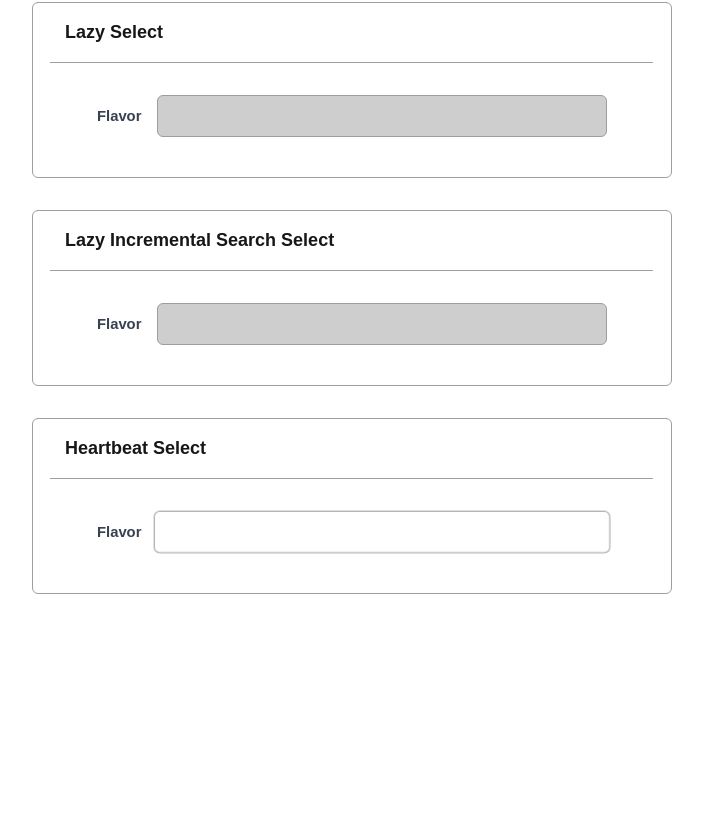
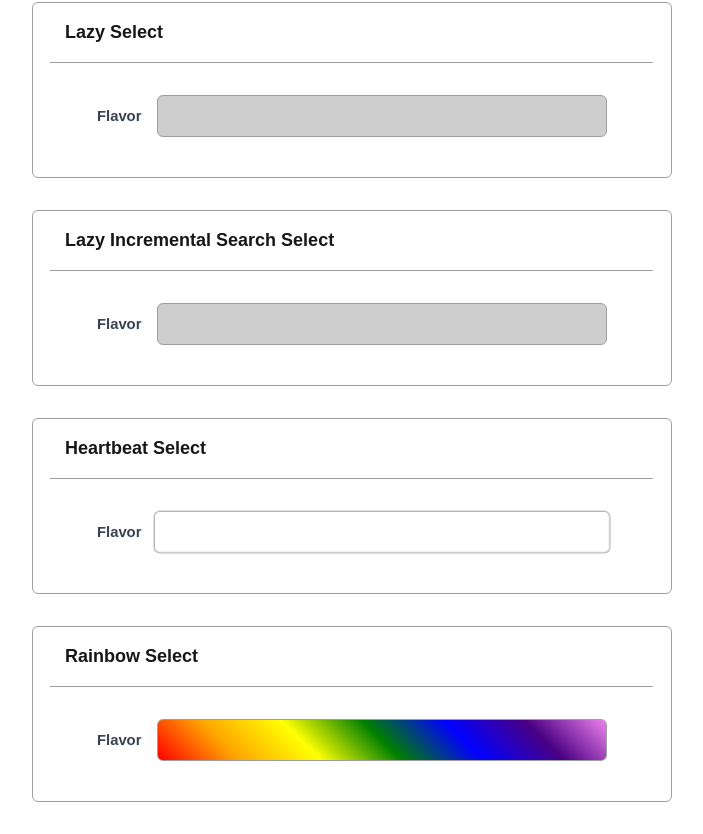
Before and after one commit to Gizmo-Verindipencil/My-React-Select, a Next.js app: page / in a window 1280 px wide. Shown: the part 494-1328 px from the top of the page, without its empty margins (16-719 px from the left). Before the commit the page ends 1120 px from the top, so only its background shows below. Built offline with nearby package versions, Linux system fonts and the light colour scheme.

Commit message:
Add rainbow select

```diff
--- a/src/app/page.tsx
+++ b/src/app/page.tsx
@@ -7,6 +7,7 @@ import { Select } from "@/components/select";
 import { Showcase } from "@/layouts/showcase";
 import { LazyIncrementalSearchSelect } from "@/components/lazy-incremental-search-select";
 import { HeartbeatSelect } from "@/components/heartbeat-select";
+import { RainbowSelect } from "@/components/rainbow-select/select";
 
 export default function Home() {
   const flavors = [
@@ -66,6 +67,13 @@ export default function Home() {
               name={`flavor${i++}`}
             />
           </Showcase>
+          <Showcase label="Rainbow Select">
+            <RainbowSelect
+              label="Flavor"
+              options={flavors}
+              name={`flavor${i++}`}
+            />
+          </Showcase>
         </FormProvider>
       </div>
     </>
--- /dev/null
+++ b/src/components/rainbow-select/select/RainbowSelect.tsx
@@ -0,0 +1,39 @@
+"use client";
+
+import React from "react";
+import { useFormContext } from "react-hook-form";
+
+import classes from "./rainbow-select.module.scss";
+
+interface RainbowSelectProps {
+  name: string;
+  options: { value: string; label: string }[];
+  label?: string;
+}
+
+const RainbowSelect: React.FC<RainbowSelectProps> = ({
+  name,
+  options,
+  label,
+}) => {
+  const { register } = useFormContext();
+
+  return (
+    <div className={classes.container}>
+      {label && (
+        <label htmlFor={name} className={classes.label}>
+          {label}
+        </label>
+      )}
+      <select className={classes.select} {...register(name)}>
+        {options.map((option) => (
+          <option key={option.value} value={option.value}>
+            {option.label}
+          </option>
+        ))}
+      </select>
+    </div>
+  );
+};
+
+export default RainbowSelect;
--- /dev/null
+++ b/src/components/rainbow-select/select/index.ts
@@ -0,0 +1,2 @@
+import RainbowSelect from "./RainbowSelect";
+export { RainbowSelect };
--- /dev/null
+++ b/src/components/rainbow-select/select/rainbow-select.module.scss
@@ -0,0 +1,39 @@
+.container {
+  display: flex;
+  margin: 1rem 2rem;
+}
+
+.label {
+  color: #374151;
+  font-size: 0.925rem;
+  font-weight: bold;
+  margin: 0.6rem 0;
+}
+
+.select {
+  appearance: none;
+  background: linear-gradient(
+    45deg,
+    red,
+    orange,
+    yellow,
+    green,
+    blue,
+    indigo,
+    violet
+  );
+  border: 1px solid #9e9e9e;
+  border-radius: 0.375rem;
+  color: #374151;
+  cursor: pointer;
+  font-size: 1rem;
+  margin-left: 1rem;
+  padding: 0.5rem 1rem;
+  width: 90%;
+
+  &:focus {
+    outline: none;
+    border-color: #2563eb;
+    box-shadow: 0 0 0 3px rgba(37, 99, 235, 0.25);
+  }
+}
```
